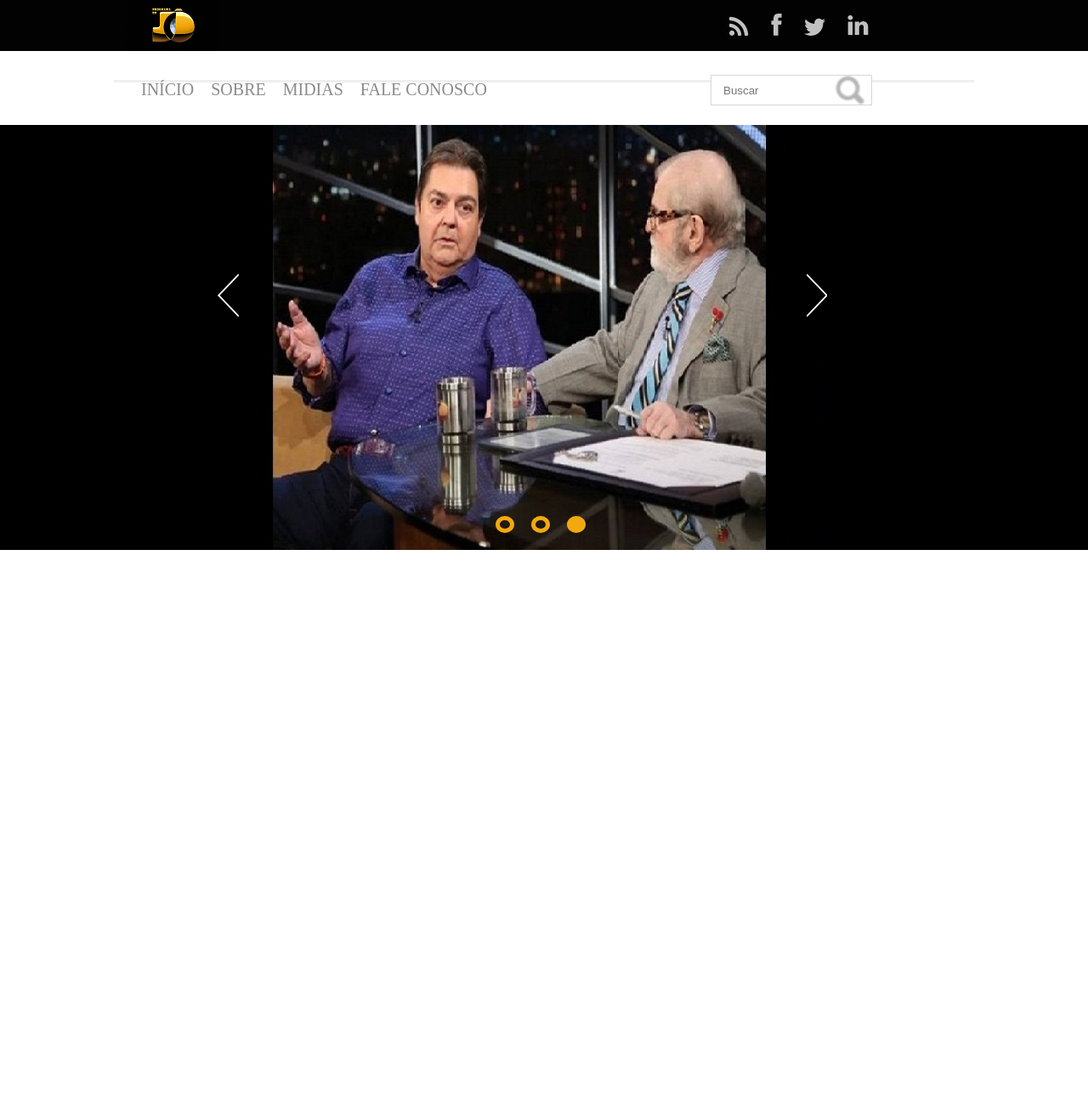
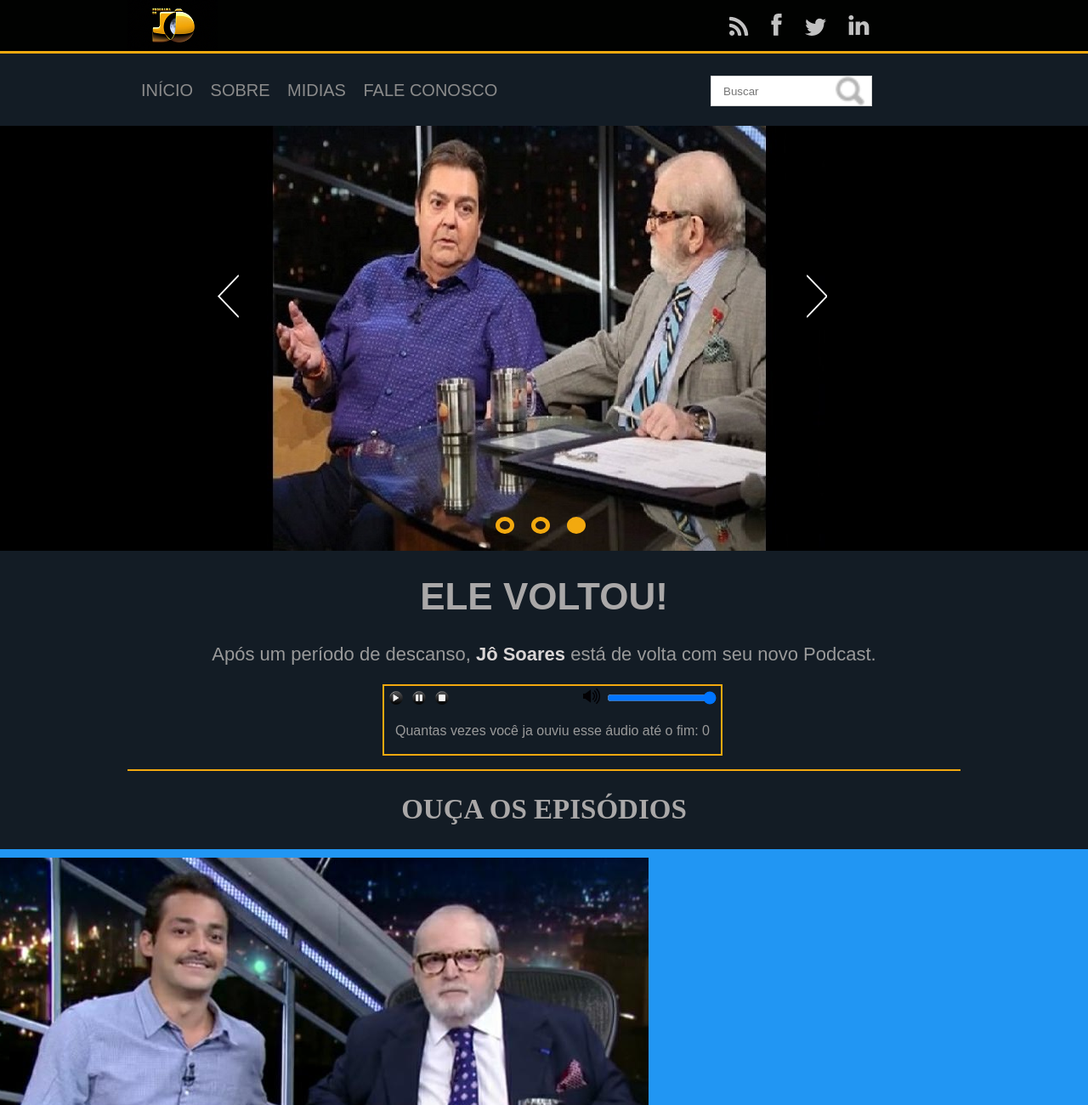
Before and after one commit to JulioVarella/Jo-Podcast, a plain HTML site: page index.html in a window 1280 px wide. Shown: the top 1300 px of the page at 85% size. Before the commit the page ends 800 px from the top, so only its background shows below. Drawn offline with nearby package versions, Linux system fonts and the light colour scheme.

Commit message:
audio player e contador

```diff
--- a/css/main.css
+++ b/css/main.css
@@ -12,12 +12,14 @@ ul {
     width: 100%;
     background-color: #010201;
     height: 60px;
+    border-bottom: 3px solid #f2a90f;
 }
 
-main {
+main, .content {
     margin: 0 auto;
     width: 980px;
     position: relative;
+    font-family: "Montserrat",sans-serif;
 }
 
 .logo {
@@ -36,10 +38,9 @@ main {
 }
 
 .header-2 {
-    background-color: #ffffff;
+    background-color: #131c25;
     width: 980px;
     margin: 0 auto;
-    border-bottom: 3px solid#efefef;
     padding: 16px;
 }
 
@@ -52,11 +53,14 @@ main {
 
 .menu ul li:hover {
     border-bottom: 3px solid #f2a90f;
-
+    opacity: 0.5;
+    transition: 0.2s;
 }
 
 .menu ul li a:hover {
-    color: #f2a90f;
+    color: #f1c86d;
+    opacity:1;
+    transition: 0.4s;
 
 }
 
@@ -162,3 +166,95 @@ slick-initialized {
 li.slick-active button{
     background: #f2a90f;
 }
+
+.texto-destaque {
+    text-align: center;
+    font-size: 22px;
+
+}
+
+.texto-destaque strong {
+    color: #dad6d6;
+}
+
+.texto-destaque h1 {
+    color: #aaa8a8;
+}
+
+.texto-destaque p{
+    color: #9a9a9a;
+
+}
+
+.content {
+    border-bottom: 2px solid #f2a90f;
+}
+
+body {
+    background-color: #131c25;
+}
+
+p1 {
+    font-family: "Montserrat",sans-serif;
+}
+
+.episodios-header {
+    text-align: center;
+    font-size: 22px;
+    color: #aaa8a8;
+}
+
+#wrapper {
+ text-align:center;
+ margin:16px auto;
+ padding:0px;
+ width:995px;
+}
+
+#player {
+ background-color: #131c25;
+ width:400px;
+ margin-left:300px;
+ padding:2px;
+ box-sizing:border-box;
+ border: 2px solid #f2a90f;
+}
+
+input[type="image"] {
+ float:left;
+ height:20px;
+ margin-left:2px;
+ margin-right:5px;
+ margin-top:2px;
+}
+
+#vol_img {
+ margin-left:150px;
+ width:20px;
+}
+
+.contador {
+    display: inline-flex;
+    font-size: 16px;
+}
+
+.episodios {
+    display: flex;
+    flex-wrap: wrap;
+    margin-right: -15px;
+    margin-left: -15px;
+}
+
+.grid-container {
+    display: grid;
+    grid-template-columns: auto auto auto auto;
+    grid-gap: 10px;
+    background-color: #2196F3;
+    padding: 10px;
+  }
+
+.card {
+    min-height: 400px;
+    height: auto;
+    max-width: 33%;
+}
--- a/index.html
+++ b/index.html
@@ -50,6 +50,43 @@
             <img src="./img/josoares.png" alt="img-slider" /> -->
         </div>
     </div>
+
+    <div class="col-100">
+        <div class="content texto-destaque">
+            <h1>ELE VOLTOU!</h1>
+            <p class="p1">Após um período de descanso, <strong> Jô Soares </strong>está de volta com seu novo Podcast.
+            </p>
+            <div id="wrapper">
+                <div id='player'>
+                    <audio id="music_player">
+                        <source src="./img/vinheta.mp3" />
+                    </audio>
+                    <input type="image" src="./img/play.png" onclick="play_aud()" id="play_button">
+                    <input type="image" src="./img/pause.png" onclick="pause_aud()" id="play_button">
+                    <input type="image" src="./img/stop.png" onclick="stop_aud()" id="play_button">
+                    <img src="./img/volume.png" id="vol_img">
+                    <input type="range" id="change_vol" onchange="change_vol()" step="0.05" min="0" max="1" value="1">
+                    <div class="contador">
+                        <p>Quantas vezes você ja ouviu esse áudio até o fim: <a id="count">0</a></p>
+                    </div>
+                </div>
+            </div>
+        </div>
+        <div class="episodios-header">
+            <h2>OUÇA OS EPISÓDIOS</h2>
+        </div>
+        <div class="episodios grid-container">
+            <div class="card">
+                <img src="./img/ep-edu.jpg" alt="ep-1"/>
+                Eduardo Sterblich
+            </div>
+            <div>
+
+            </div>
+        </div>
+    </div>
+
+
     <script type="text/javascript" src="https://code.jquery.com/jquery-1.11.0.min.js"></script>
     <script type="text/javascript" src="https://code.jquery.com/jquery-migrate-1.2.1.min.js"></script>
     <script type="text/javascript" src="https://cdn.jsdelivr.net/npm/slick-carousel@1.8.1/slick/slick.min.js"></script>
--- a/js/main.js
+++ b/js/main.js
@@ -6,3 +6,41 @@ $('.main-slider').slick({
     autoplay: true,
     autoplaySpeed: 2000
 });
+
+
+document.addEventListener("DOMContentLoaded", function () { startplayer(); }, false);
+var player;
+var count = 0;
+var aud = document.getElementById('music_player');
+
+/*function counter() {
+    if (aud.ended) {
+        count++;
+        document.getElementById("count").innerHTML = count;
+        aud.ended = false;
+    }
+}*/
+
+function startplayer() {
+    player = document.getElementById('music_player');
+    player.controls = false;
+}
+
+function play_aud() {
+    if(aud.ended){
+        count++;
+        document.getElementById("count").innerHTML = count;
+    }
+    player.play();
+    player.controls = false;
+}
+function pause_aud() {
+    player.pause();
+}
+function stop_aud() {
+    player.pause();
+    player.currentTime = 0;
+}
+function change_vol() {
+    player.volume = document.getElementById("change_vol").value;
+}
```
Also changed, not shown: img/ep-edu.jpg (added), img/ep-faustao.jpg (added), img/ep-neymar.jpg (added), img/ep-roberto.jpg (renamed from img/jo-roberto.jpg), img/ep-skylab.jpg (added), img/ep-tas.jpg (added), img/pause.png (added), img/play.png (added), img/stop.png (added), img/volume.png (added), 1 other file.
